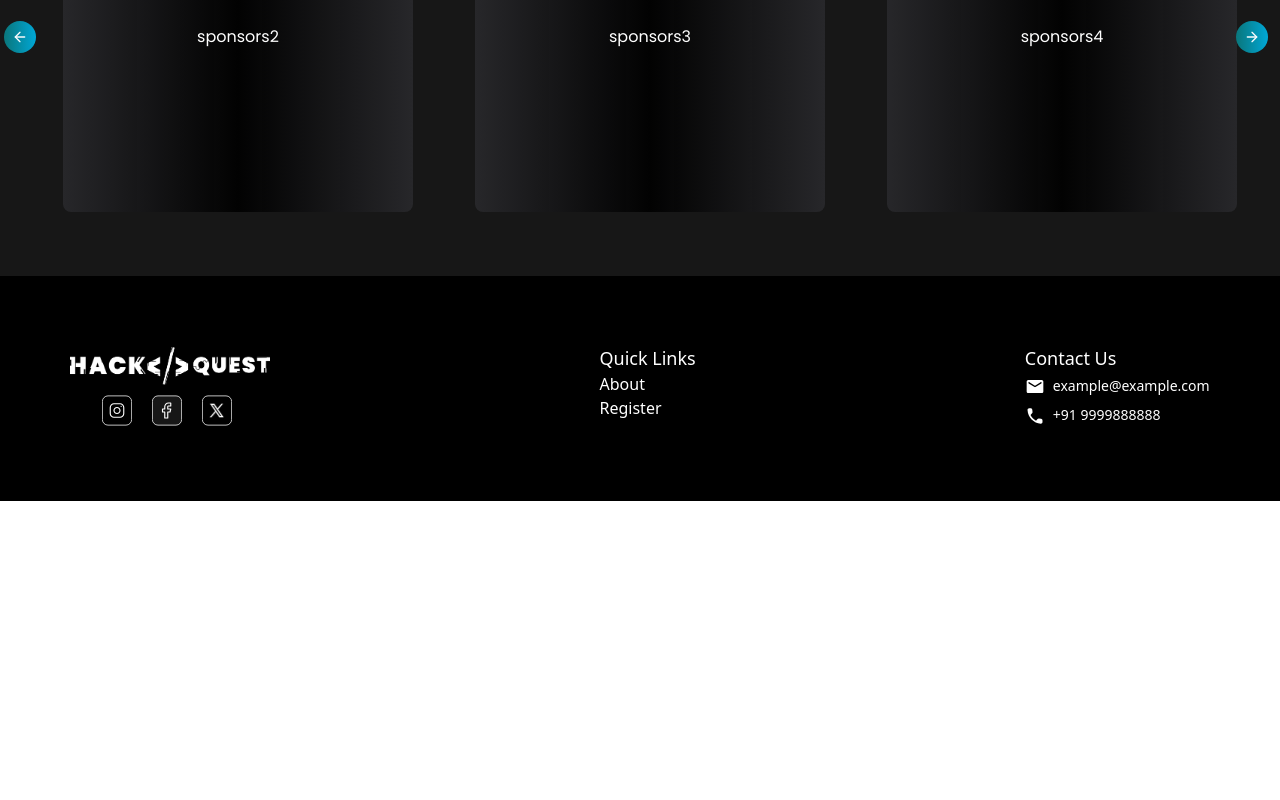
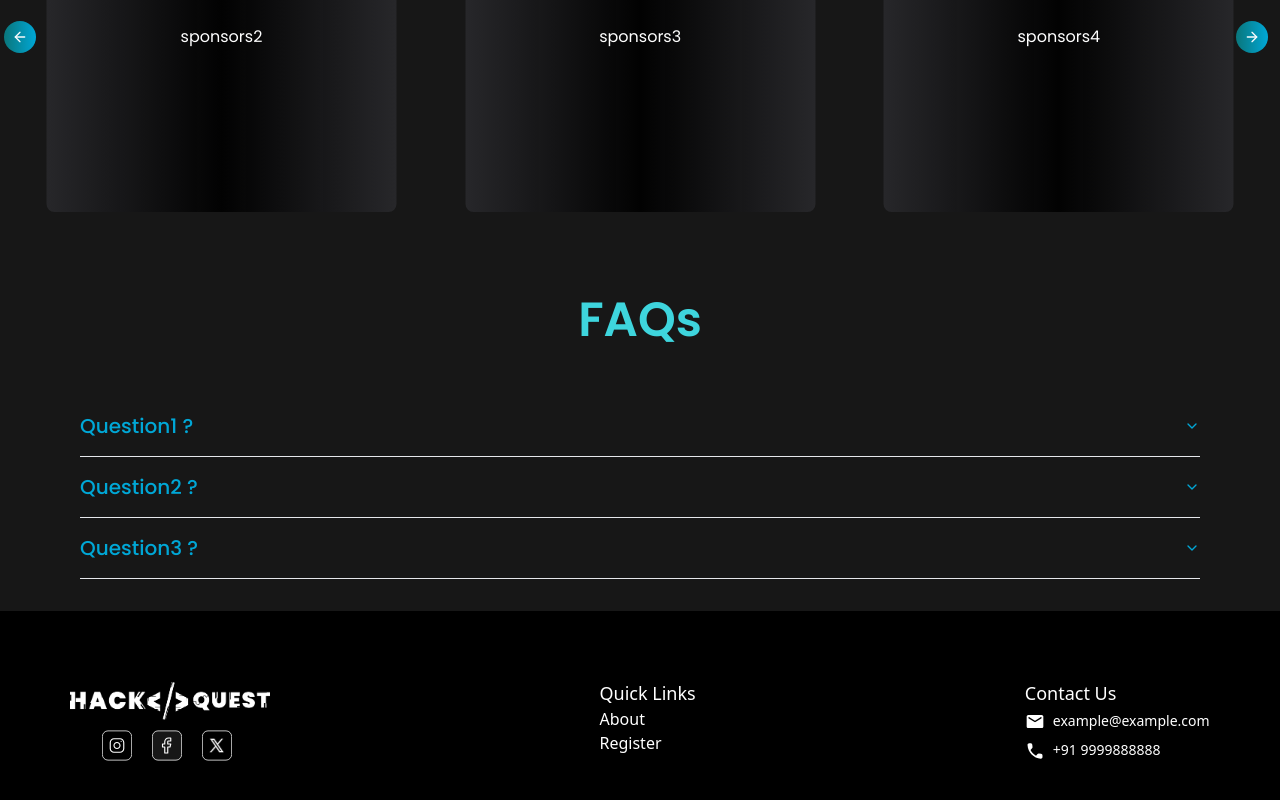
Before and after one commit to dipesh2508/ieee-delhi-hackquest, a Next.js app: page / in a window 1280 px wide. Shown: the part 3100-3900 px from the top of the page. Before the commit the page ends 3601 px from the top, so only its background shows below. Built offline with nearby package versions, Linux system fonts and the light colour scheme.

Commit message:
FAQs section

```diff
--- a/src/app/page.tsx
+++ b/src/app/page.tsx
@@ -3,6 +3,7 @@
 import Sponsors from "@/components/home/Sponsors";
 import Tracks from "@/components/home/Tracks";
 import Timeline from "@/components/home/Timeline";
+import FAQs from "@/components/home/FAQs";
 export default function Home() {
   return (
     <main className="relative min-h-screen overflow-hidden bg-dark">
@@ -11,6 +12,7 @@
       <Tracks />
       <Timeline />
       <Sponsors />
+      <FAQs />
     </main>
   );
 }
--- /dev/null
+++ b/src/components/home/FAQs.tsx
@@ -0,0 +1,32 @@
+import React from 'react';
+import {
+    Accordion,
+    AccordionContent,
+    AccordionItem,
+    AccordionTrigger,
+  } from "@/components/ui/accordion";
+
+import { faqs } from '@/constants/faqs';
+
+
+const FAQs = () => {
+  return (
+    <div className='w-full flex flex-col font-secondary'>
+        <div className='p-5'>
+            <h1 className=' text-5xl font-primary font-semibold text-center text-headings'>FAQs</h1>
+        </div>
+        <div className='text-secondary px-12 sm:px-20 py-8'>
+            <Accordion type='single' collapsible className='w-full'>
+                {faqs.map((item, index) => (
+                    <AccordionItem value={item.qnumber} key={index}>
+                        <AccordionTrigger className='font-primary text-xl'>{item.question}</AccordionTrigger>
+                        <AccordionContent className='text-white'>{item.answer}</AccordionContent>
+                    </AccordionItem>
+                ))}
+            </Accordion>
+        </div>
+    </div>
+  )
+}
+
+export default FAQs
--- a/src/components/home/Sponsors.tsx
+++ b/src/components/home/Sponsors.tsx
@@ -28,7 +28,7 @@
         opts={{
           align: "center",
         }}
-        className="w-full pl-5"
+        className="w-full"
       >
         <CarouselContent>
           {sponsors.map((item, index) => (
--- /dev/null
+++ b/src/components/ui/accordion.tsx
@@ -0,0 +1,58 @@
+"use client"
+
+import * as React from "react"
+import * as AccordionPrimitive from "@radix-ui/react-accordion"
+import { ChevronDown } from "lucide-react"
+
+import { cn } from "@/lib/utils"
+
+const Accordion = AccordionPrimitive.Root
+
+const AccordionItem = React.forwardRef<
+  React.ElementRef<typeof AccordionPrimitive.Item>,
+  React.ComponentPropsWithoutRef<typeof AccordionPrimitive.Item>
+>(({ className, ...props }, ref) => (
+  <AccordionPrimitive.Item
+    ref={ref}
+    className={cn("border-b", className)}
+    {...props}
+  />
+))
+AccordionItem.displayName = "AccordionItem"
+
+const AccordionTrigger = React.forwardRef<
+  React.ElementRef<typeof AccordionPrimitive.Trigger>,
+  React.ComponentPropsWithoutRef<typeof AccordionPrimitive.Trigger>
+>(({ className, children, ...props }, ref) => (
+  <AccordionPrimitive.Header className="flex">
+    <AccordionPrimitive.Trigger
+      ref={ref}
+      className={cn(
+        "flex flex-1 items-center justify-between py-4 font-medium transition-all hover:underline [&[data-state=open]>svg]:rotate-180",
+        className
+      )}
+      {...props}
+    >
+      {children}
+      <ChevronDown className="h-4 w-4 shrink-0 transition-transform duration-200" />
+    </AccordionPrimitive.Trigger>
+  </AccordionPrimitive.Header>
+))
+AccordionTrigger.displayName = AccordionPrimitive.Trigger.displayName
+
+const AccordionContent = React.forwardRef<
+  React.ElementRef<typeof AccordionPrimitive.Content>,
+  React.ComponentPropsWithoutRef<typeof AccordionPrimitive.Content>
+>(({ className, children, ...props }, ref) => (
+  <AccordionPrimitive.Content
+    ref={ref}
+    className="overflow-hidden text-sm transition-all data-[state=closed]:animate-accordion-up data-[state=open]:animate-accordion-down"
+    {...props}
+  >
+    <div className={cn("pb-4 pt-0", className)}>{children}</div>
+  </AccordionPrimitive.Content>
+))
+
+AccordionContent.displayName = AccordionPrimitive.Content.displayName
+
+export { Accordion, AccordionItem, AccordionTrigger, AccordionContent }
--- /dev/null
+++ b/src/constants/faqs.ts
@@ -0,0 +1,23 @@
+export interface Ifaqs {
+    qnumber: string;
+    question: string;
+    answer: string;
+}
+
+export const faqs: Ifaqs[] = [
+    {
+        qnumber: "q1",
+        question: "Question1 ?",
+        answer: "Answer1"
+    },
+    {
+        qnumber: "q2",
+        question: "Question2 ?",
+        answer: "Answer2"
+    },
+    {
+        qnumber: "q3",
+        question: "Question3 ?",
+        answer: "Answer3"
+    },
+];
```
